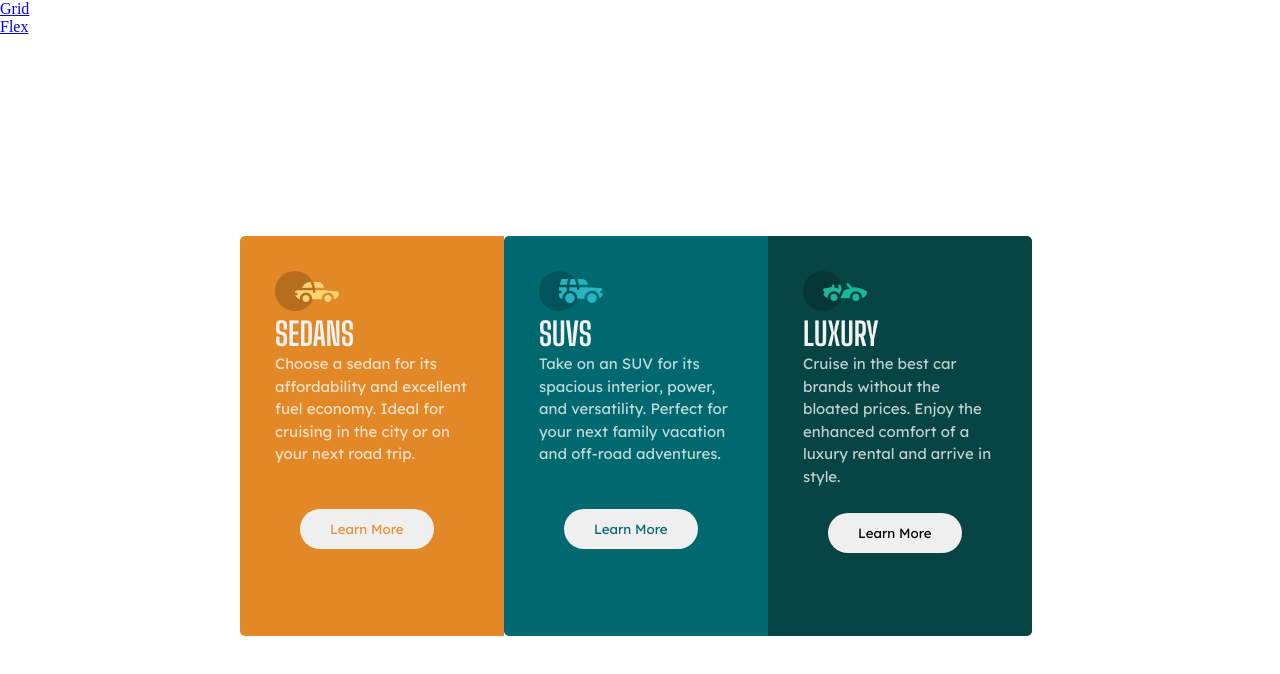
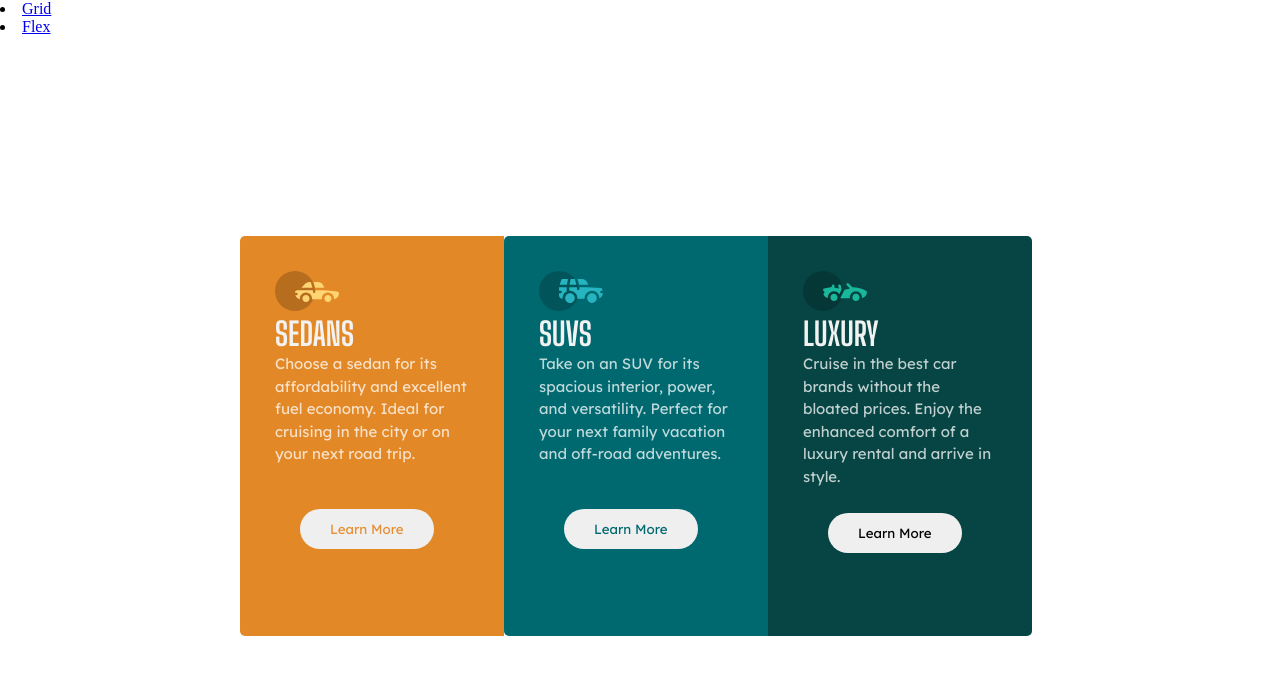
Before and after one commit to Karaagalliasis/FLEXBOX-DESIGN, a plain HTML site: page index.html in a window 1280 px wide. Drawn offline with Linux system fonts and the light colour scheme.

Commit message:
Update index.html

```diff
--- a/index.html
+++ b/index.html
@@ -8,12 +8,13 @@
     <title>Recreating Flexbox Design</title>
     <link rel="stylesheet" href="index.css" />
 </head>
-<body><header>
+<body>
+   <header>
     <div class="link">
-      <div class="flex"><a href="#">Grid</a></div>
-      <div class="grid"><a href="index.html">Flex</a></div>
-    </div>
-  </header>
+        <div class="flex"><li><a href="grid.html">Grid</a></li></div>
+        <div class="grid"><li><a href="#">Flex</a></li></div>
+      </div>
+    </header>
     <main>
         <div class="card-container">
             <div class="cards">
```
